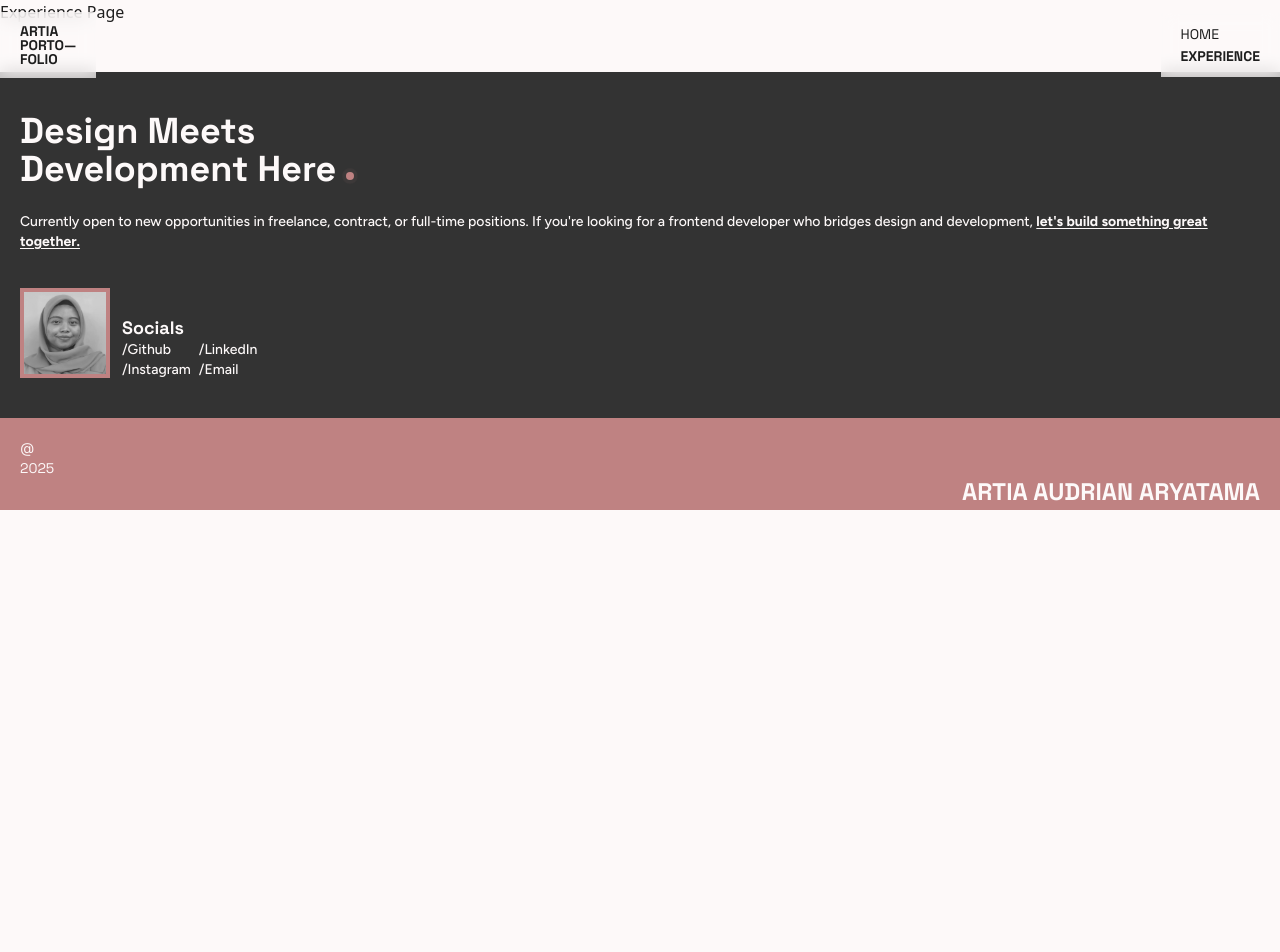
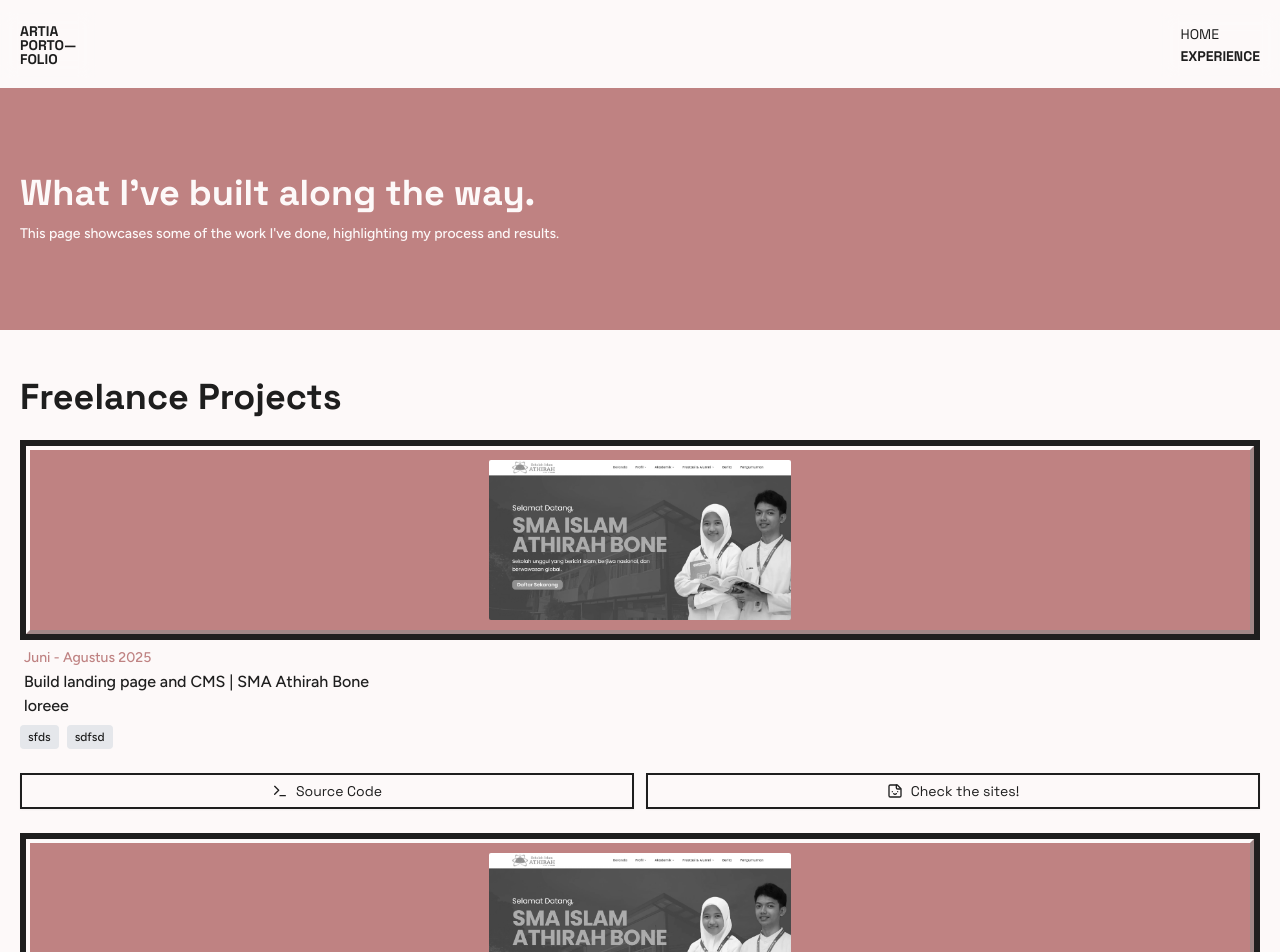
Before and after one commit to artyaaryatama/artia-portofolio, a Next.js app: page /experience in a window 1280 px wide. Shown: the top 952 px of the page. Before the commit the page ends 800 px from the top, so only its background shows below. Built offline with nearby package versions, Linux system fonts and the light colour scheme.

Commit message:
add experience section

```diff
--- a/app/experience/page.tsx
+++ b/app/experience/page.tsx
@@ -1,7 +1,28 @@
+import ExprHero from "@/components/experience/ExprHero"
+import ExprProjects from "@/components/experience/ExprProjects"
+import MarqueeText from "@/components/MarqueeText"
+import { projectsFreelances } from "@/lib/projectsFreelances"
+
 export default function Page() {
   return (
-    <div>
-      Experience Page
+    <div className="
+      flex flex-col
+      gap-12
+    ">
+      <ExprHero />
+      <ExprProjects
+        projectsData={projectsFreelances}
+        projectTitle="Freelance Projects"
+      />
+      <MarqueeText
+        text="Open to new projects! 🌎"
+        styleContainer="bg-muted py-2"
+        styleText="text-primary text-2xl  font-figtree"
+      />
+      <ExprProjects
+        projectsData={projectsFreelances}
+        projectTitle="My other Projects..."
+      />
     </div>
   )
 }
--- /dev/null
+++ b/components/MarqueeText.tsx
@@ -0,0 +1,30 @@
+'use client';
+import {
+  Marquee,
+  MarqueeContent,
+  MarqueeFade,
+  MarqueeItem,
+} from '@/components/ui/marquee';
+
+interface textContent {
+  text: string,
+  styleText: string,
+  styleContainer: string
+}
+
+export default function MarqueeText({text, styleText, styleContainer}: textContent) {
+  return (
+    <div>
+      <Marquee>
+        <MarqueeContent className={styleContainer}>
+          <MarqueeItem>
+            <p className={styleText}>
+              {text}
+            </p>
+
+          </MarqueeItem>
+        </MarqueeContent>
+      </Marquee>
+    </div>
+  )
+}
--- /dev/null
+++ b/components/ProjectsBoxDetailed.tsx
@@ -0,0 +1,81 @@
+import Link from "next/link"
+import Image from "next/image"
+import BtnSourceCode from "./ui/buttonSourceCode"
+import BtnSites from "./ui/buttonSites"
+
+interface project {
+  imgSrc: string,
+  imgAlt: string,
+  projectName: string,
+  duration: string,
+  description: string,
+  tags: string[],
+  linkRepo: string,
+  linkProd: string,
+}
+
+export default function ProjectBoxDetailed(
+  {imgSrc, imgAlt, projectName, duration, description, tags, linkRepo, linkProd} : project
+){
+  return(
+    <div className="font-figtree w-full">
+      <div>
+        <div className="w-full h-50 bg-primary border-6 border-foreground
+
+        ">
+          <div className="custom-border w-full h-full flex items-center justify-center">
+            <Link
+              href={'/experience'}
+              className="underline underline-offset-2 flex items-center gap-2"
+            >
+              <Image
+                src={imgSrc}
+                alt={imgAlt}
+                draggable={false}
+                width={700}
+                height={700}
+                loading='lazy'
+                className="
+                w-full h-40
+                object-cover grayscale hover:grayscale-0 rounded-xs"
+              />
+            </Link>
+          </div>
+        </div>
+
+        <div className="flex flex-col items-start justify-center gap-1
+          my-2 px-1
+        ">
+          <p className="text-left text-primary
+            text-sm
+          ">{duration}</p>
+          <p className="text-left text-wrap
+            text-md leading-5
+          ">{imgAlt} | {projectName}</p>
+          <p className="text-left text-wrap
+            text-md leading-5
+          ">{description}</p>
+        </div>
+
+        <ul>
+          {tags.map((tag, idx) => (
+            <li key={idx} className="inline-block mr-2 text-xs bg-gray-200 px-2 py-1 rounded">
+              {tag}
+            </li>
+          ))}
+        </ul>
+        <div className="grid grid-cols-2 gap-3 items-center mt-6">
+          <BtnSourceCode
+            link={linkRepo}
+            className="cols-span-1"
+          />
+          <BtnSites
+            link={linkProd}
+            className="cols-span-1"
+          />
+
+        </div>
+      </div>
+    </div>
+  )
+}
--- /dev/null
+++ b/components/experience/ExprHero.tsx
@@ -0,0 +1,15 @@
+export default function ExprHero(){
+  return(
+    <div className="bg-primary text-background h-[242px] mt-22 flex flex-col justify-center layout-gap">
+      <h1 className="font-space-grotesk text-left
+      text-4xl leading-[38px] font-bold
+      ">What I&apos;ve built along the way.</h1>
+
+      <p className="font-figtree text-left
+        text-sm leading-5
+        mt-3">
+        This page showcases some of the work I&apos;ve done, highlighting my process and results.
+      </p>
+    </div>
+  )
+}
--- /dev/null
+++ b/components/experience/ExprProjects.tsx
@@ -0,0 +1,53 @@
+
+import ProjectBoxDetailed from "../ProjectsBoxDetailed"
+
+interface data {
+  src: string,
+  alt: string,
+  name: string,
+  duration: string,
+  description: string,
+  tags: string[],
+  linkRepo: string,
+  linkProd: string,
+}
+
+interface projects {
+  projectsData: data[],
+  projectTitle: string,
+}
+
+export default function ExprProjects({projectsData, projectTitle}:projects){
+  return(
+    <div className="">
+      <div className="layout-gap">
+        <h5 className="
+          font-space-grotesk
+          text-4xl font-bold leading-[38px]
+        ">{projectTitle}</h5>
+
+        <div className="flex flex-col gap-6 mt-6">
+          {
+            projectsData.length > 0 &&
+            projectsData.map((data, key) => (
+              <ProjectBoxDetailed
+                key={key}
+                imgSrc={data.src}
+                imgAlt={data.alt}
+                projectName={data.name}
+                duration={data.duration}
+                description={data.description}
+                tags={data.tags}
+                linkRepo={data.linkRepo}
+                linkProd={data.linkProd}
+              />
+            ))}
+        </div>
+
+
+
+
+      </div>
+    </div>
+  )
+}
--- a/lib/projectsFreelances.tsx
+++ b/lib/projectsFreelances.tsx
@@ -3,18 +3,30 @@ export const projectsFreelances = [
     src: '/projects/sma-athirah.webp',
     alt: 'Build landing page and CMS',
     name: 'SMA Athirah Bone',
-    duration: 'Juni - Agustus 2025'
+    duration: 'Juni - Agustus 2025',
+    description: 'loreee',
+    tags: ['sfds', 'sdfsd'],
+    linkRepo: "http://localhost:3000/",
+    linkProd: "http://localhost:3000/",
   },
   {
     src: '/projects/sma-athirah.webp',
     alt: 'Build landing page and CMS',
     name: 'SMA Athirah Bone',
-    duration: 'Juni - Agustus 2025'
+    duration: 'Juni - Agustus 2025',
+    description: 'loreee',
+    tags: ['sfds', 'sdfsd'],
+    linkRepo: "http://localhost:3000/",
+    linkProd: "http://localhost:3000/",
   },
   {
     src: '/projects/sma-athirah.webp',
     alt: 'Build landing page and CMS',
     name: 'SMA Athirah Bone',
-    duration: 'Juni - Agustus 2025'
+    duration: 'Juni - Agustus 2025',
+    description: 'loreee',
+    tags: ['sfds', 'sdfsd'],
+    linkRepo: "http://localhost:3000/",
+    linkProd: "http://localhost:3000/",
   }
 ]
```
